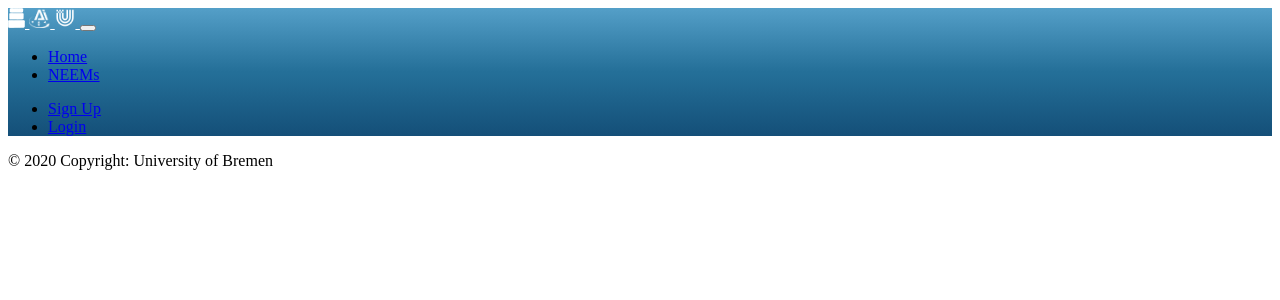
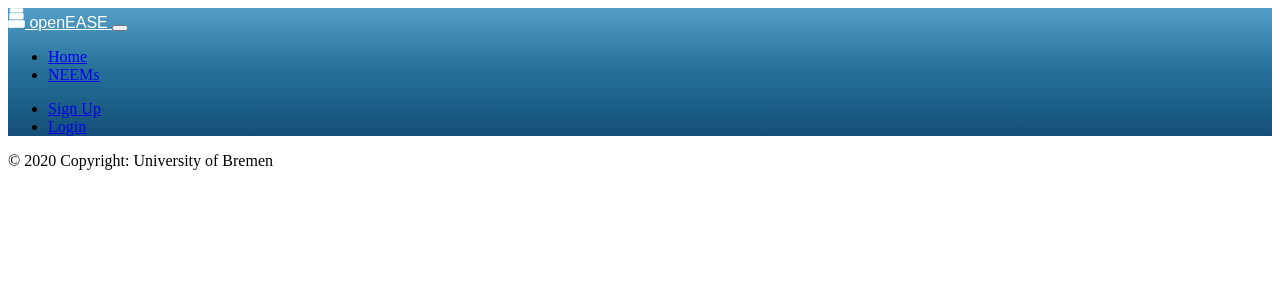
Before and after one commit to ease-crc/openease, a Flask app: template webrob/templates/openease_base.html in a window 1280 px wide. Shown: the top 300 px of the page. Run offline with Flask 2, Linux system fonts and the light colour scheme; the template is opened without the code that fills it, so the values that code supplies are empty; some libraries are stand-ins or nearby versions.

Commit message:
use only one navbar-brand since it does not look right for small devices

```diff
--- a/webrob/templates/openease_base.html
+++ b/webrob/templates/openease_base.html
@@ -54,12 +54,7 @@ a.openease-brand {
 <nav class="navbar navbar-expand-lg navbar-dark" id="openease-navbar">
   <a class="navbar-brand openease-brand" href="http://www.open-ease.org">
     <img src="{{ url_for('static', filename='logos/oe-logo-small.svg') }}">
-  </a>
-  <a class="navbar-brand openease-brand" href="http://ai.uni-bremen.de/">
-    <img src="{{ url_for('static', filename='logos/ai-logo-small.png') }}">
-  </a>
-  <a class="navbar-brand openease-brand" href="http://www.informatik.uni-bremen.de/cms/detail.php?id=12">
-    <img src="{{ url_for('static', filename='logos/uni-bremen-small.png') }}">
+    openEASE
   </a>
   <button class="navbar-toggler" type="button" data-toggle="collapse" data-target="#navbarNav" aria-controls="navbarNav" aria-expanded="false" aria-label="Toggle navigation">
     <span class="navbar-toggler-icon"></span>
@@ -130,6 +125,14 @@ a.openease-brand {
   <div class="footer-copyright text-center py-3">
     © <span id="myYear"> </span> Copyright: University of Bremen
   </div>
+<!--
+  <a class="navbar-brand openease-brand" href="http://ai.uni-bremen.de/">
+    <img src="{{ url_for('static', filename='logos/ai-logo-small.png') }}">
+  </a>
+  <a class="navbar-brand openease-brand" href="http://www.informatik.uni-bremen.de/cms/detail.php?id=12">
+    <img src="{{ url_for('static', filename='logos/uni-bremen-small.png') }}">
+  </a>
+-->
 </footer>
 <script type="text/javascript" src="{{ url_for('static', filename='js/form-js/copyright_year.js') }}"></script>
 
```
